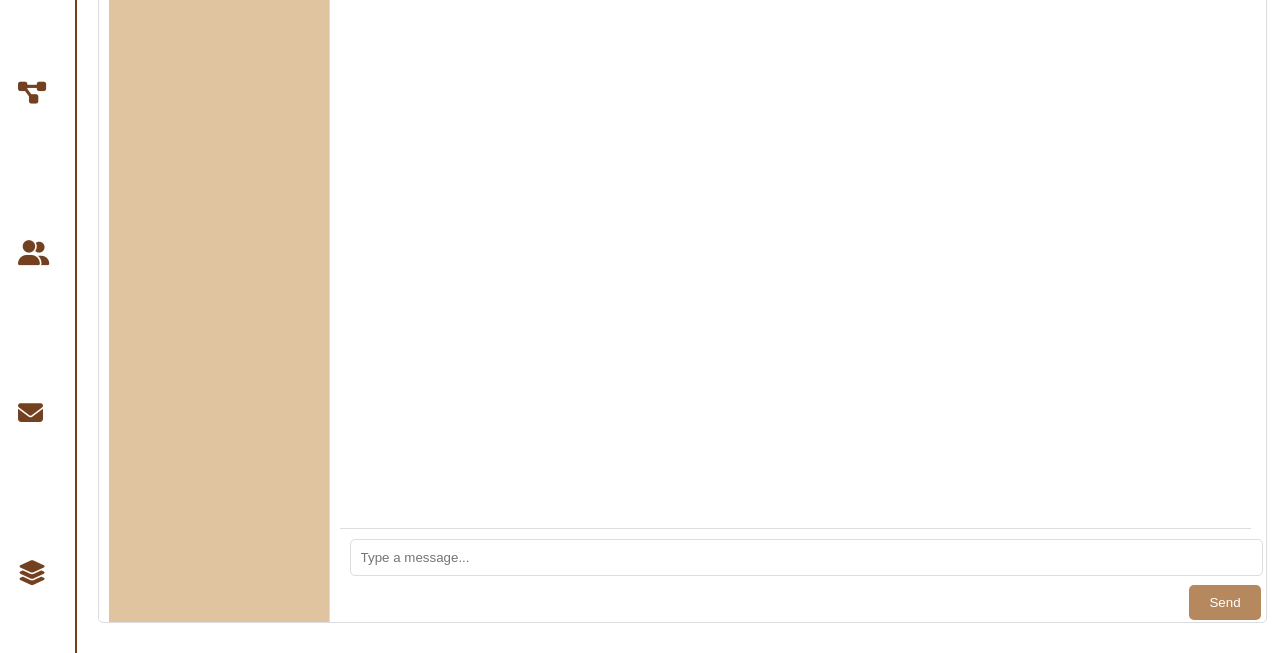
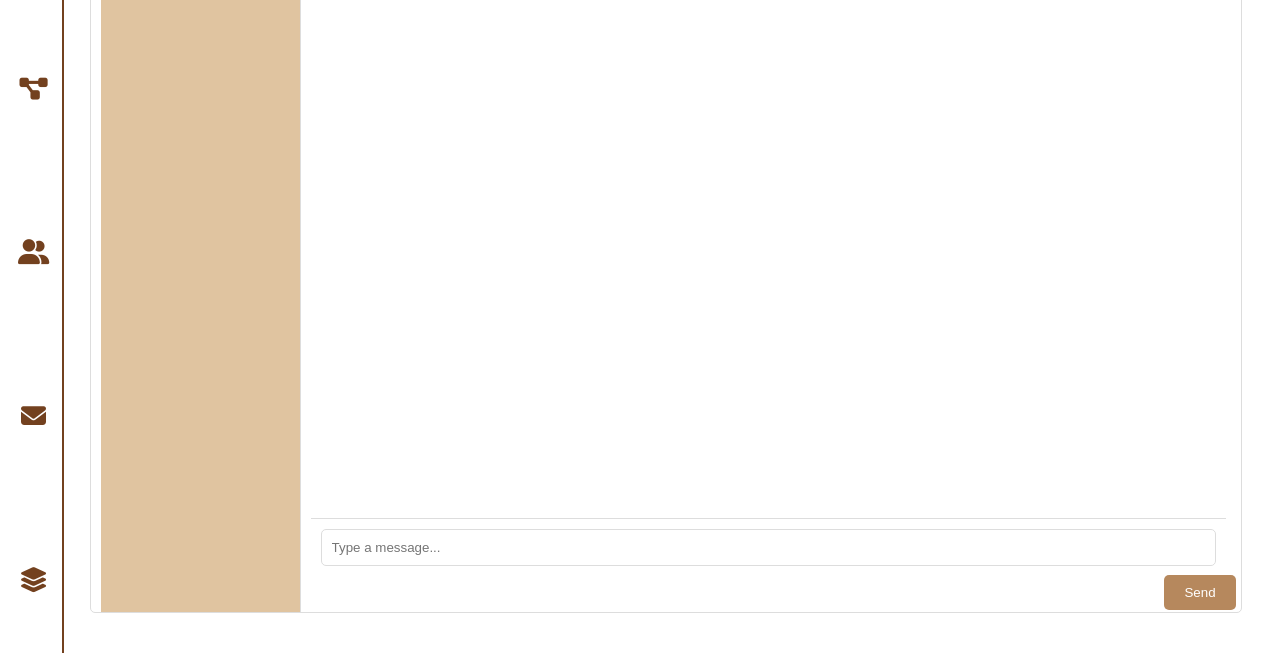
Before and after one commit to KaiDong644/PAS-project, a website: page public/Chat.html in a window 1280 px wide. Shown: the part 147-800 px from the top of the page. Drawn offline with Linux system fonts and the light colour scheme.

Commit message:
display flex cho sidebar, chinh margin phan content

```diff
--- a/src/css/style.css
+++ b/src/css/style.css
@@ -1,12 +1,17 @@
+* {
+    padding: 0;
+    margin: 0;
+    box-sizing: border-box;
+}
+
 ul {
     list-style-type: none;
-    margin-left: -2%;
     margin-right: 2%;
 }
 
 .content {
     display: inline;
-    margin-left: 15%;
+    margin-left: 5vw;
 }
 
 a {
@@ -66,10 +71,14 @@ a {
 
 .sidebar {
     position: fixed;
+    left: 0;
     top: 0;
     bottom: 0;
-    padding-right: 2%;
+    width: 5vw;
     border-right: 2px solid #73411f;
+    display: flex;
+    flex-direction: column;
+    justify-content: space-evenly;
 }
 
 .box {
@@ -80,8 +89,8 @@ a {
 
 .sidebar a i {
     color: #73411f;
-    line-height: 20vh;
     font-size: 25px;
+    display: block;
 }
 
 .sidebar .row{
@@ -90,6 +99,7 @@ a {
 
 .sidebar a {
     text-decoration: none;
+    width: 100%;
 }
 
 .sidebar a i:hover {
```
